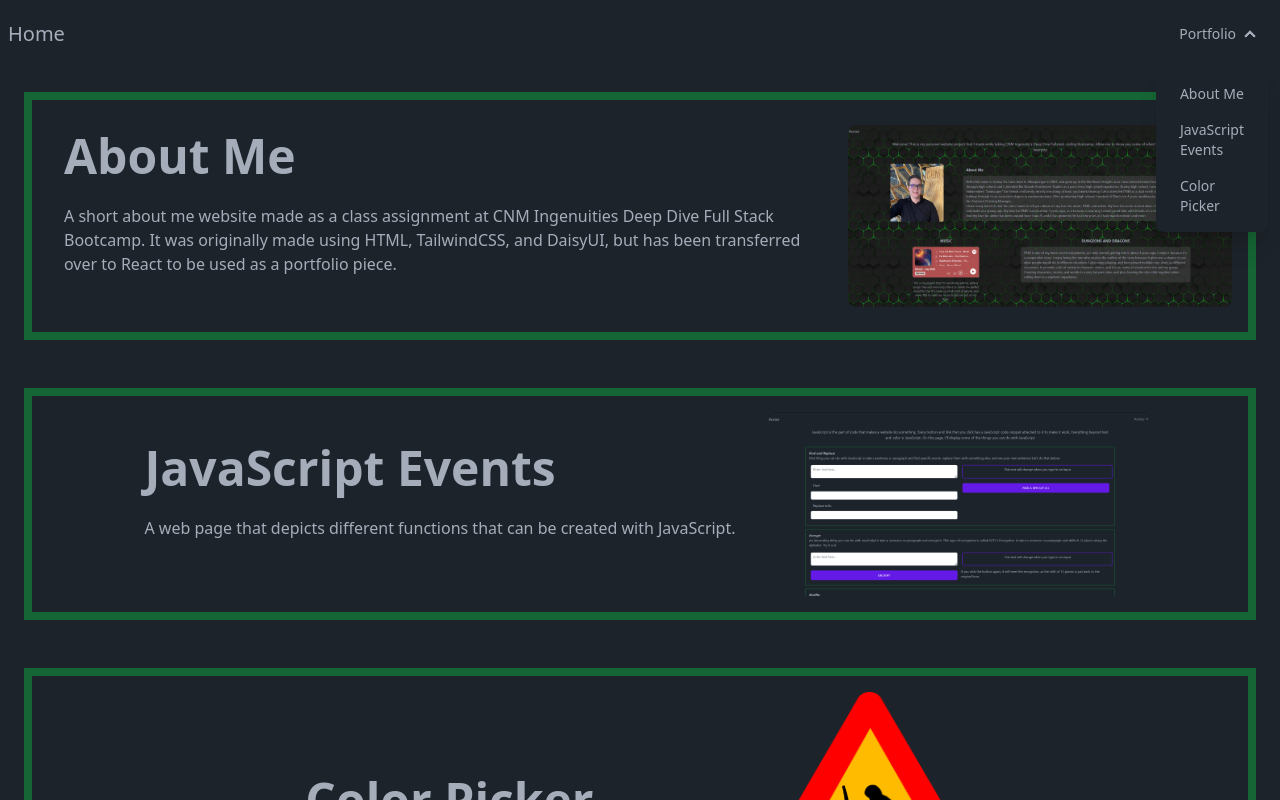
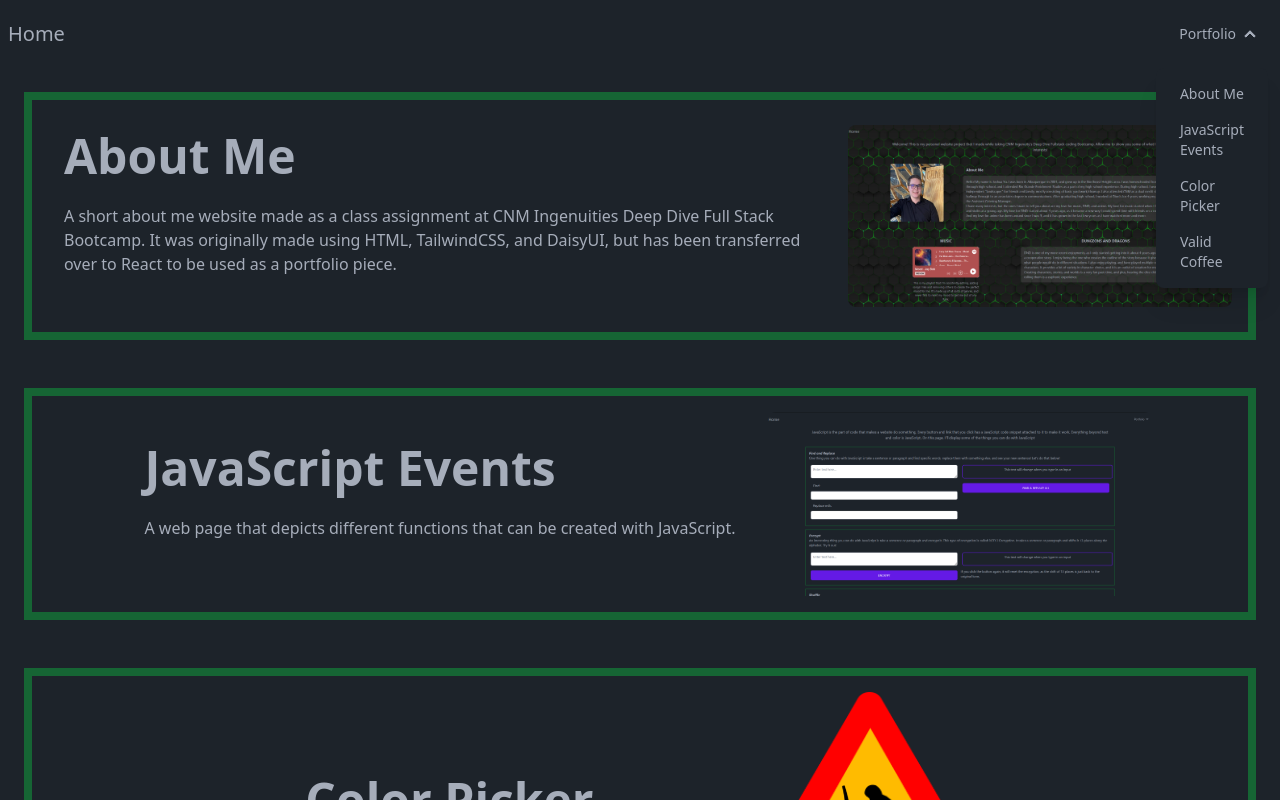
Before and after one commit to JoshuaYu2023/personal-website, a Next.js app in the folder frontend/: page / in a window 1280 px wide. Both pictures are taken after a click on the heading "Portfolio". Shown: the top 800 px of the page. Built offline with nearby package versions, Linux system fonts and the light colour scheme; what tailwindcss-animated would draw is missing.

Commit message:
updated npm run dev and added Valid Coffee to my portfolio

```diff
--- a/frontend/src/app/components/Navbar.tsx
+++ b/frontend/src/app/components/Navbar.tsx
@@ -17,6 +17,7 @@ export function Navbar() {
                                 <li><Link href={'/about-me'}>About Me</Link></li>
                                 <li><Link href={'/js-events'}>JavaScript Events</Link></li>
                                 <li><Link href={'/color-picker'}>Color Picker</Link></li>
+                                <li><Link href={'https://coffee.inhale.design/'} target={'_blank'} rel={'noreferrer noopener'}>Valid Coffee</Link></li>
                                 {/*<li><Link href={'/shopping-list'}>Shopping List</Link></li>*/}
                             </ul>
                         </details>
```
Also changed, not shown: 1 other file (tests, documents, lock files or other folders).
